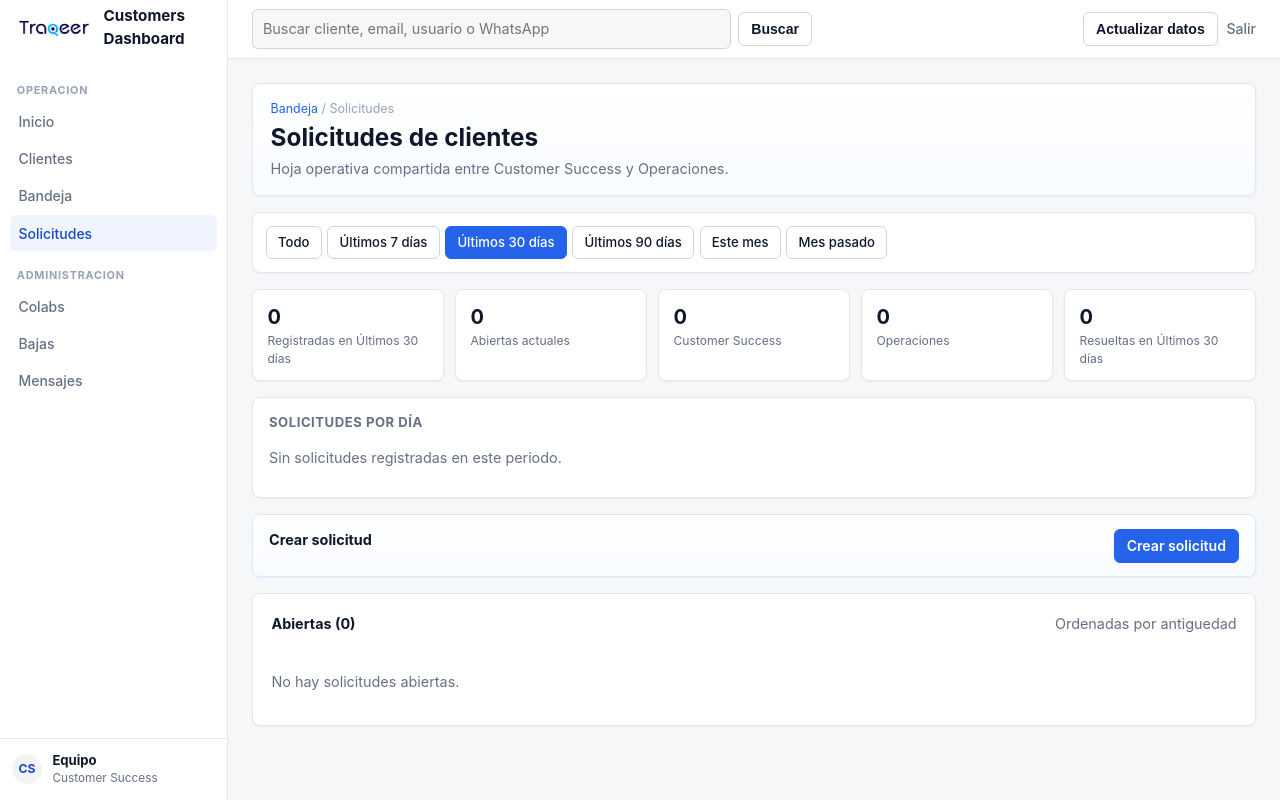
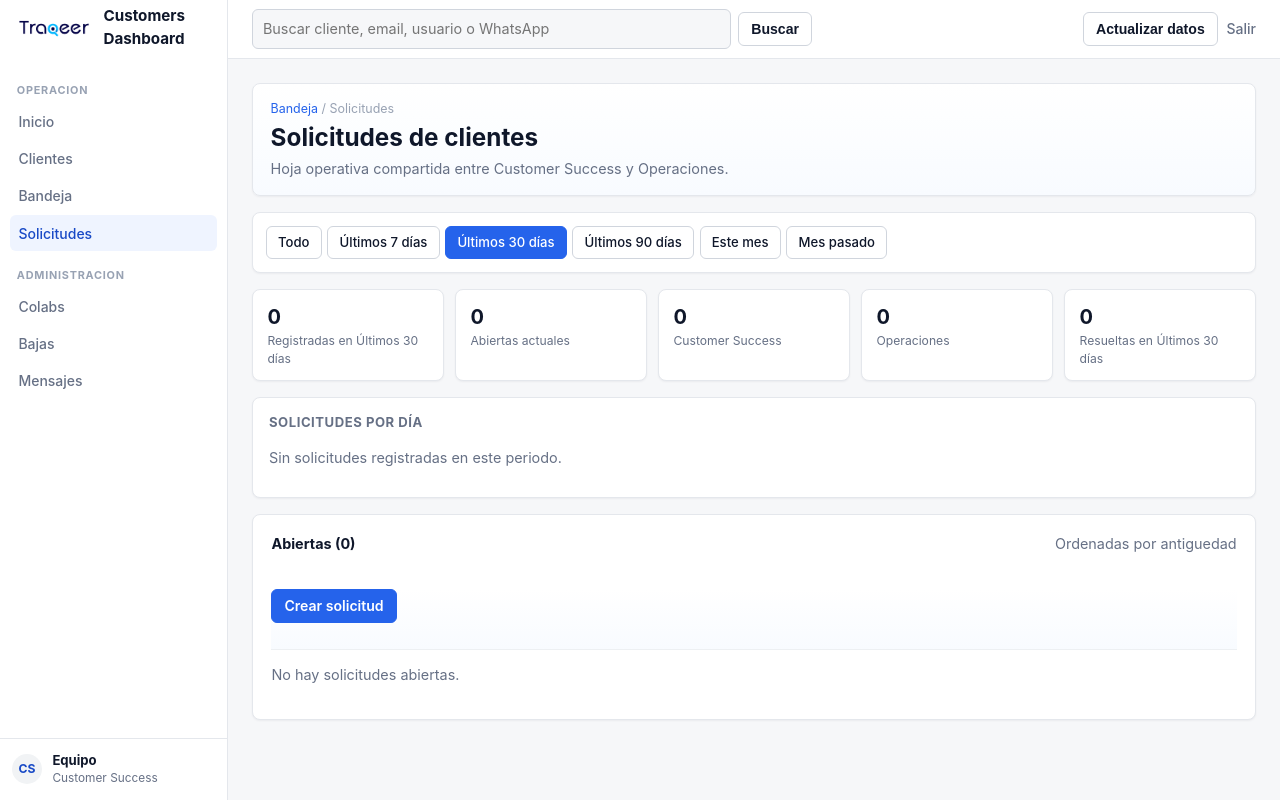
Before and after one commit to francods9-tech/customers, a Flask app: page /solicitudes in a window 1280 px wide. Run offline with Flask 3, Linux system fonts and the light colour scheme; the visitor is signed in with stand-in values (Sample User, id 1).

Commit message:
Compact solicitudes actions

```diff
--- a/static/style.css
+++ b/static/style.css
@@ -2099,6 +2099,36 @@ table.grid.clientes-grid {
 .request-create-panel {
   padding: 0;
 }
+.request-create-inline {
+  display: grid;
+  gap: .75rem;
+  margin: -.15rem 0 .9rem;
+  padding-bottom: .9rem;
+  border-bottom: 1px solid var(--border-soft);
+}
+.request-create-inline > summary {
+  width: fit-content;
+  cursor: pointer;
+  list-style: none;
+}
+.request-create-inline > summary::-webkit-details-marker {
+  display: none;
+}
+.request-create-inline > summary::marker {
+  content: "";
+}
+.request-create-inline .new-request-form {
+  margin: 0;
+  padding: 0;
+  grid-template-columns: minmax(210px, 1.05fr) minmax(250px, 1.35fr) 125px 160px 145px auto;
+  align-items: start;
+}
+.request-create-inline .new-request-form button {
+  white-space: nowrap;
+}
+.request-create-inline > .muted {
+  margin: 0;
+}
 .request-create-panel > summary {
   min-height: 52px;
   padding: .85rem 1rem;
@@ -2118,7 +2148,13 @@ table.grid.clientes-grid {
   padding: 0 1rem 1rem;
 }
 .request-header-action {
-  pointer-events: none;
+  white-space: nowrap;
+}
+.request-board-actions {
+  display: flex;
+  align-items: center;
+  justify-content: flex-end;
+  gap: .65rem;
 }
 .request-list {
   display: grid;
--- a/templates/quejas.html
+++ b/templates/quejas.html
@@ -36,11 +36,15 @@
   {% endif %}
 </section>
 
-<details class="request-create-panel panel v5-form-panel"{% if selected_customer %} open{% endif %}>
-  <summary class="panel-head">
-    <h2>Crear solicitud</h2>
-    <span class="btn-primary request-header-action">Crear solicitud</span>
-  </summary>
+<section class="request-board panel v5-board-panel">
+  <div class="panel-head">
+    <h2>Abiertas ({{ abiertas|length }})</h2>
+    <div class="request-board-actions">
+      <span class="muted">Ordenadas por antiguedad</span>
+    </div>
+  </div>
+<details class="request-create-inline v5-form-panel"{% if selected_customer %} open{% endif %}>
+  <summary class="btn-primary request-header-action">Crear solicitud</summary>
   {% if clientes %}
   <form method="post" action="{{ url_for('add_solicitud_directa') }}" class="new-request-form">
     <input type="search" data-customer-search data-target="new-request-customer" placeholder="Buscar cliente, email o WhatsApp">
@@ -94,11 +98,6 @@
   {% endif %}
 </details>
 
-<section class="panel request-board v5-board-panel">
-  <div class="panel-head">
-    <h2>Abiertas ({{ abiertas|length }})</h2>
-    <span class="muted">Ordenadas por antiguedad</span>
-  </div>
   {% if abiertas %}
   <div class="request-list open-request-list">
     {% for q in abiertas %}
@@ -122,6 +121,8 @@
         </div>
       </div>
       <div class="request-row-actions">
+        <details class="request-actions-menu">
+          <summary>Gestionar</summary>
         <div class="ticket-list-actions">
         <form method="post" action="{{ url_for('set_queja_gestion', qid=q.id) }}" class="inline">
           <select name="estado_gestion">
@@ -143,6 +144,7 @@
           <button class="btn-danger" type="submit">Eliminar</button>
         </form>
         </div>
+        </details>
       </div>
     </article>
     {% endfor %}
```
Also changed, not shown: other parts of static/style.css (+40 -2 lines), status.md (+40 -0 lines), tests/test_app_routes.py (+7 -3 lines).
